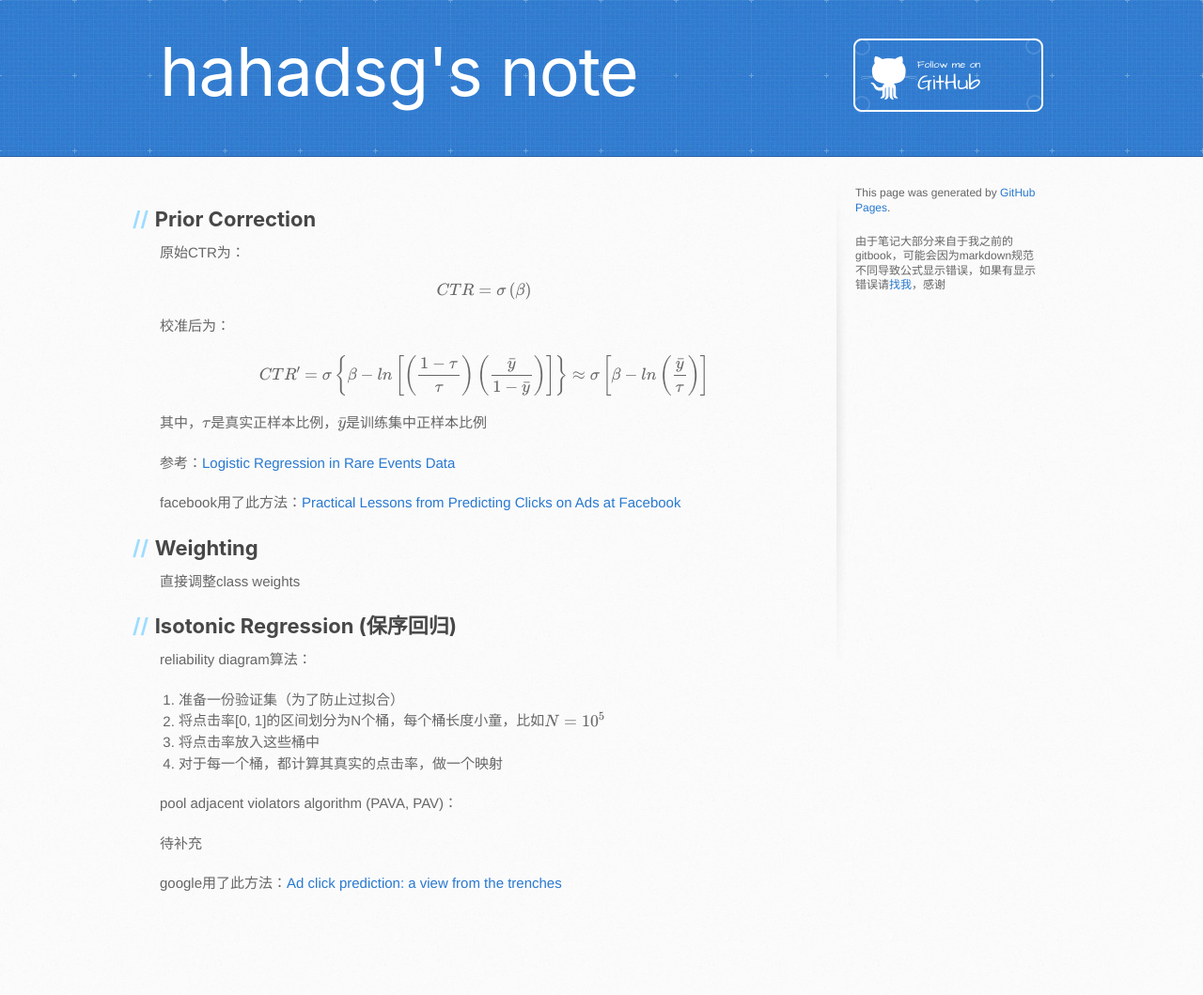
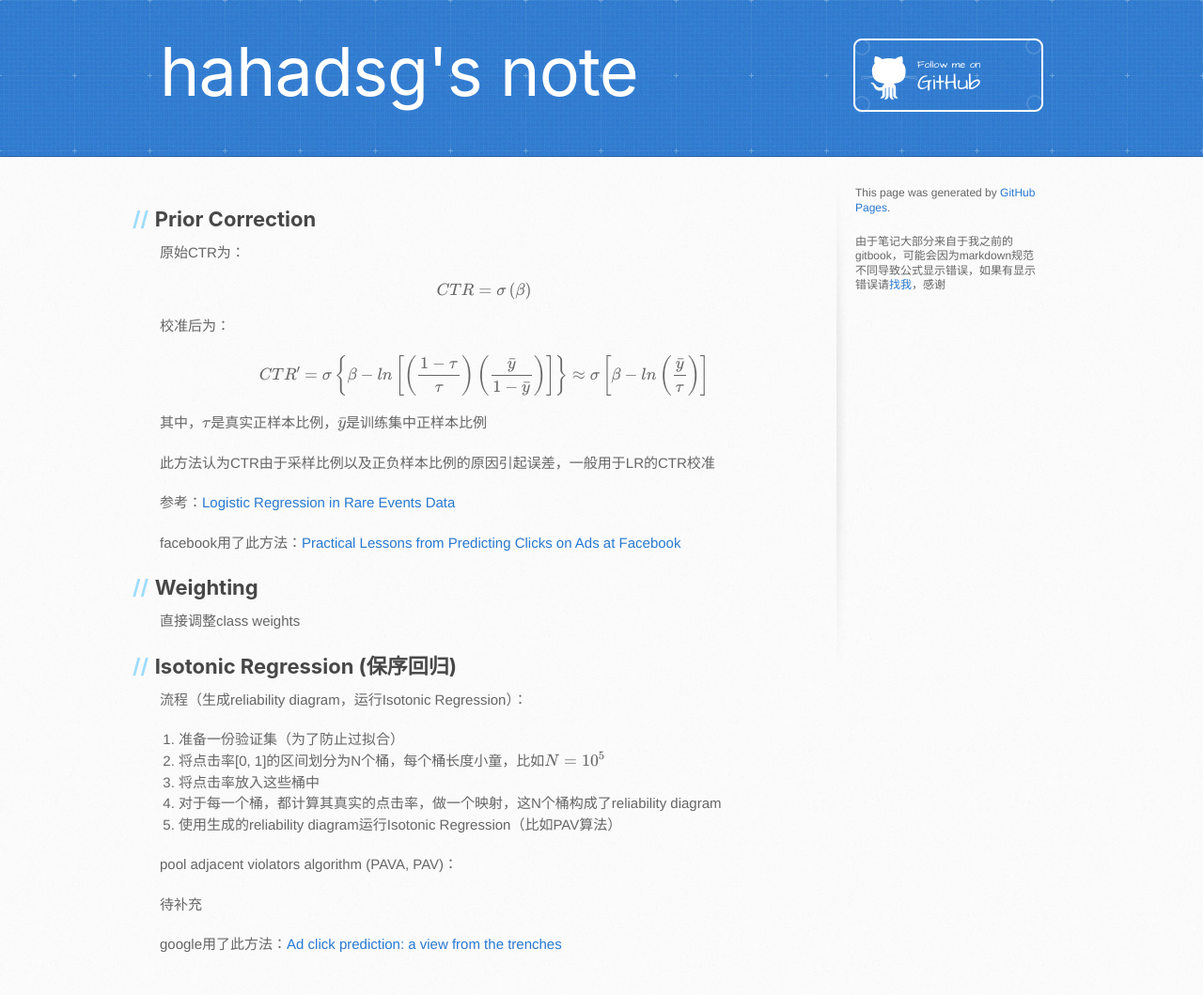
Before and after one commit to hahadsg/hahadsg.github.io, a Jekyll site: the page built from ComputationalAdvertising/CTR/CTR_calibration.md, in a window 1280 px wide. Shown: the whole page at 94% size. Built offline with Jekyll 4.4.1, drawn with Linux system fonts in a browser that asks for light colours; our own code applies the rules of GitHub Pages for plain Markdown files; formulas are drawn with MathJax 3; the repository's description, which GitHub fills in, is left out; before the commit the page ends 994 px from its top, so only the background shows below that.

Commit message:
update CTR_calibration

```diff
--- a/ComputationalAdvertising/CTR/CTR_calibration.md
+++ b/ComputationalAdvertising/CTR/CTR_calibration.md
@@ -21,6 +21,8 @@ $$
 
 其中，$$\tau$$是真实正样本比例，$$\bar{y}$$是训练集中正样本比例
 
+此方法认为CTR由于采样比例以及正负样本比例的原因引起误差，一般用于LR的CTR校准
+
 参考：[Logistic Regression in Rare
 Events Data](https://gking.harvard.edu/files/0s.pdf)
 
@@ -32,15 +34,16 @@ facebook用了此方法：[Practical Lessons from Predicting Clicks on Ads at Fa
 
 ## Isotonic Regression (保序回归)
 
-reliability diagram算法：
+流程（生成reliability diagram，运行Isotonic Regression）：
 
 1. 准备一份验证集（为了防止过拟合）
 2. 将点击率[0, 1]的区间划分为N个桶，每个桶长度小童，比如$$N = 10^5$$
 3. 将点击率放入这些桶中
-4. 对于每一个桶，都计算其真实的点击率，做一个映射
+4. 对于每一个桶，都计算其真实的点击率，做一个映射，这N个桶构成了reliability diagram
+5. 使用生成的reliability diagram运行Isotonic Regression（比如PAV算法）
 
 pool adjacent violators algorithm (PAVA, PAV)：
 
-待补充
+  待补充
 
 google用了此方法：[Ad click prediction: a view from the trenches](https://static.googleusercontent.com/media/research.google.com/zh-CN//pubs/archive/41159.pdf)
```
